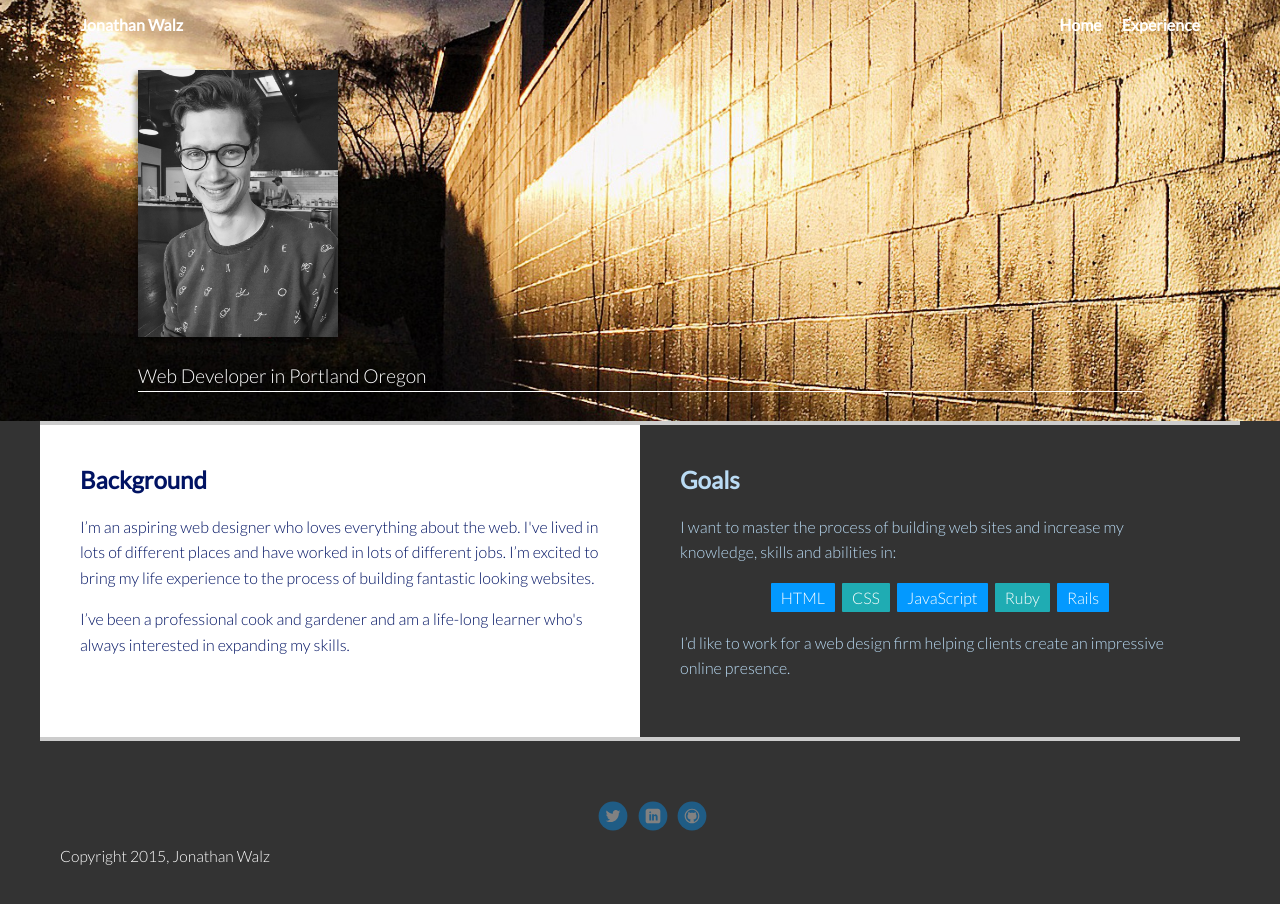
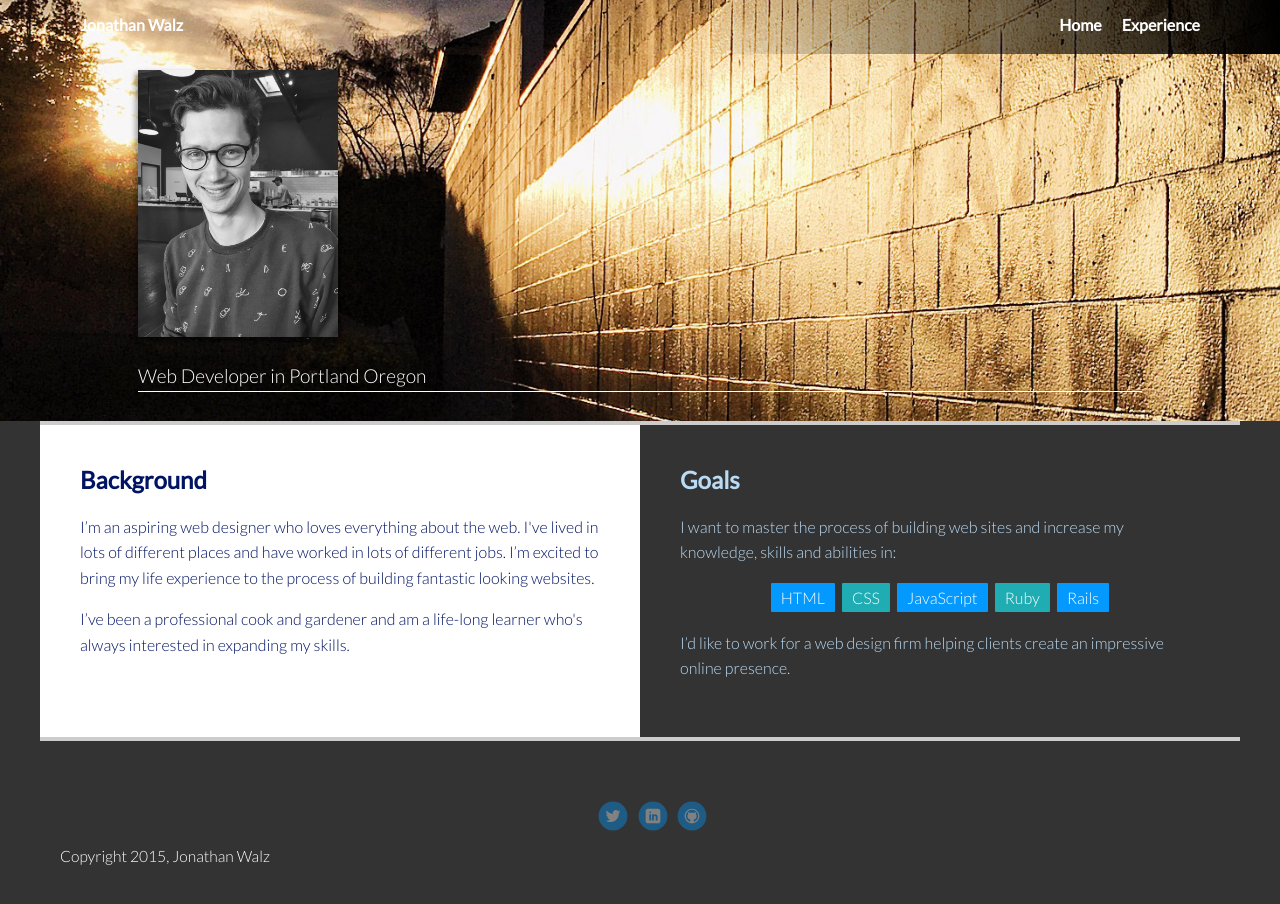
Before and after one commit to jonwalz/treehouse_portfolio, a website: page index.html in a window 1280 px wide. Drawn offline with Linux system fonts and the light colour scheme.

Commit message:
Added some styles

```diff
--- a/styles.css
+++ b/styles.css
@@ -30,6 +30,7 @@ a:hover {
 .main-nav {
     width: 100%;
     background: rgba(0,0,0,0);
+    background: linear-gradient(to left, black, rgba(0,0,0,0) 45%);
     min-height: 30px;
     padding: 10px;
     position: fixed;
```
